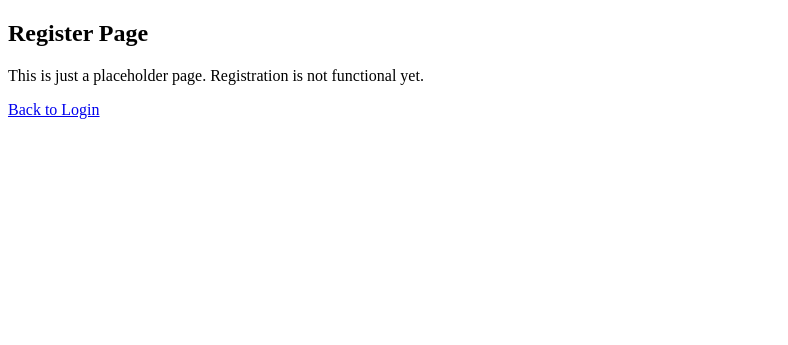
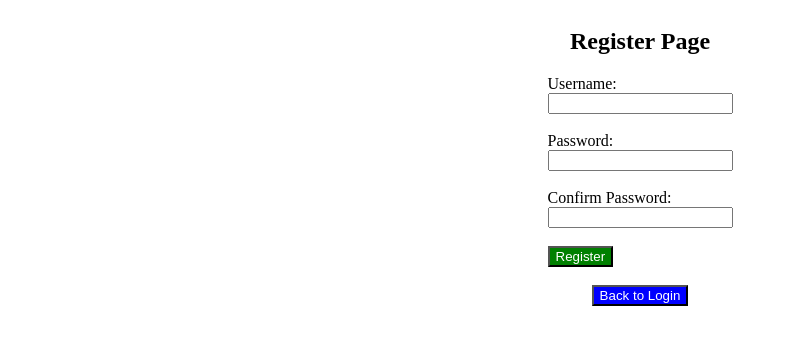
Before and after one commit to m-ahdii/login, a Flask app: page /register in a window 1280 px wide. Shown: the top 345 px of the page, without its empty margins (0-788 px from the left). Run offline with Flask 3, Linux system fonts and the light colour scheme.

Commit message:
update all

```diff
--- a/app.py
+++ b/app.py
@@ -3,7 +3,7 @@ from flask import Flask, render_template, request
 app = Flask(__name__)
 
 correct_username = "mohammad"
-correct_password = "2468"
+correct_password = "1234"
 
 @app.route('/')
 def home():
--- a/templates/register.html
+++ b/templates/register.html
@@ -4,8 +4,22 @@
     <title>Register</title>
 </head>
 <body>
-    <h2>Register Page</h2>
-    <p>This is just a placeholder page. Registration is not functional yet.</p>
-    <a href="/">Back to Login</a>
+    <div style="display: flex; justify-content: center; align-items: center; flex-direction: column;">
+        <h2>Register Page</h2>
+        <form action="/register" method="post" style="text-align: left;">
+            <label>Username:</label><br>
+            <input type="text" name="username" required><br><br>
+
+            <label>Password:</label><br>
+            <input type="password" name="password" required><br><br>
+
+            <label>Confirm Password:</label><br>
+            <input type="password" name="confirm" required><br><br>
+
+            <input type="submit" value="Register" style="background-color: green; color: white;">
+        </form>
+        <br>
+        <a href="/"><button type="button" style="background-color: blue; color: white;">Back to Login</button></a>
+    </div>
 </body>
 </html>
```
Also changed, not shown: templates/failure.html (+5 -5 lines), templates/login.html (+13 -9 lines), templates/success.html (+4 -4 lines).
